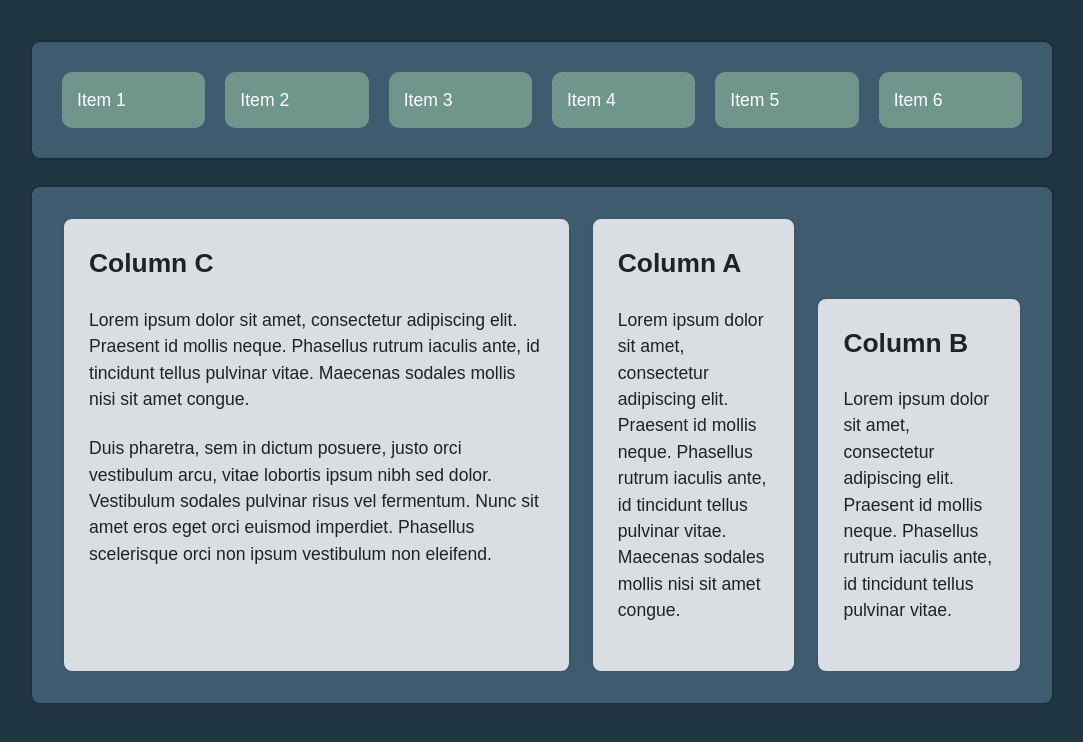
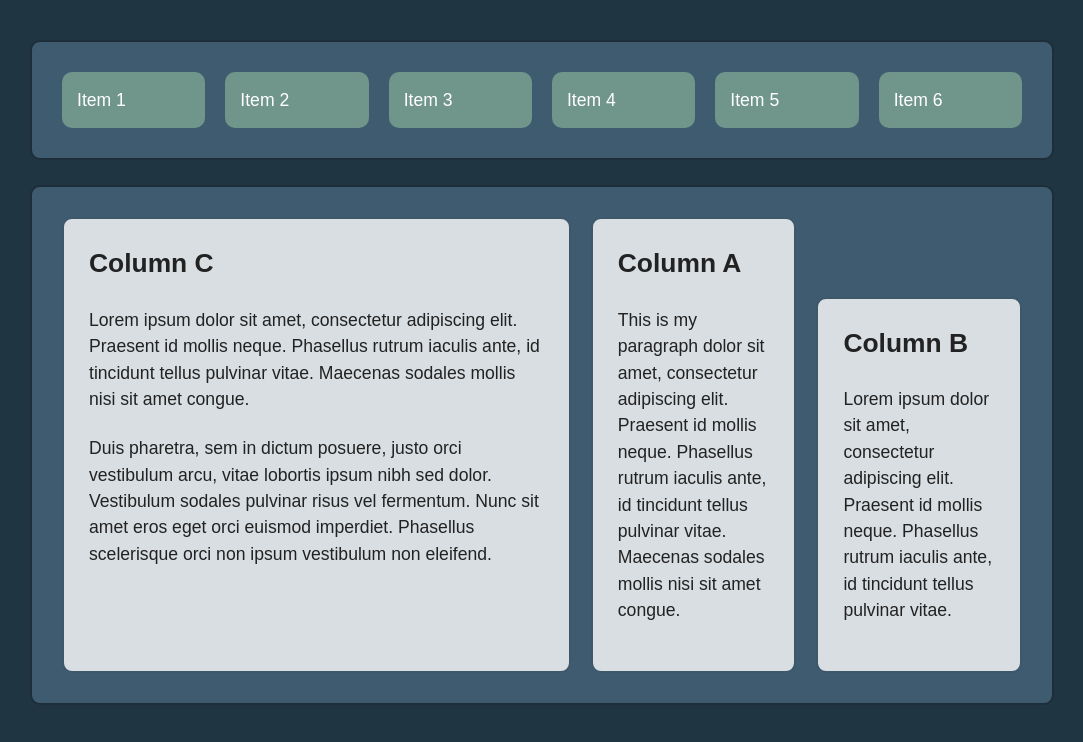
Before and after one commit to pranayaryal/easycolumn, a plain HTML site: page index.html in a window 1280 px wide. Shown: the whole page, without its empty margins (98-1181 px from the left). Drawn offline with Linux system fonts and the light colour scheme.

Commit message:
Update index.html

```diff
--- a/index.html
+++ b/index.html
@@ -18,7 +18,7 @@
 		<div class="col-a col">
 			<h2>Column A</h2>
 			<p>
-				Lorem ipsum dolor sit amet, consectetur adipiscing elit. Praesent id mollis neque. Phasellus rutrum iaculis ante, id tincidunt tellus pulvinar vitae. Maecenas sodales mollis nisi sit amet congue.
+			     This is my paragraph dolor sit amet, consectetur adipiscing elit. Praesent id mollis neque. Phasellus rutrum iaculis ante, id tincidunt tellus pulvinar vitae. Maecenas sodales mollis nisi sit amet congue.
 			</p>
 		</div>
 		<div class="col-b col">
```
